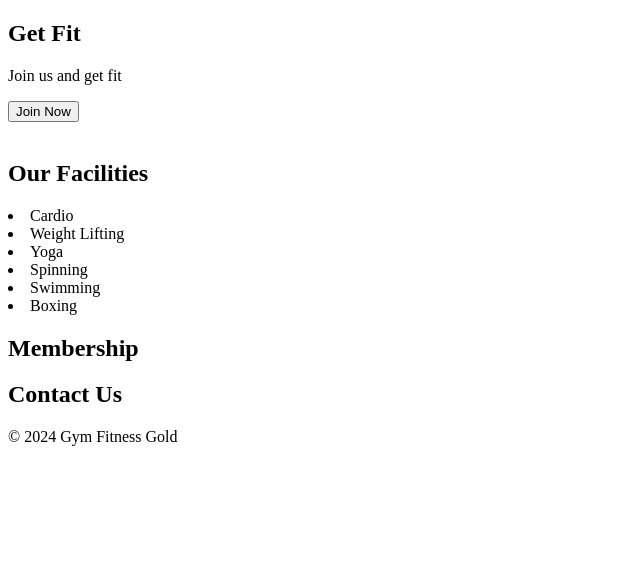
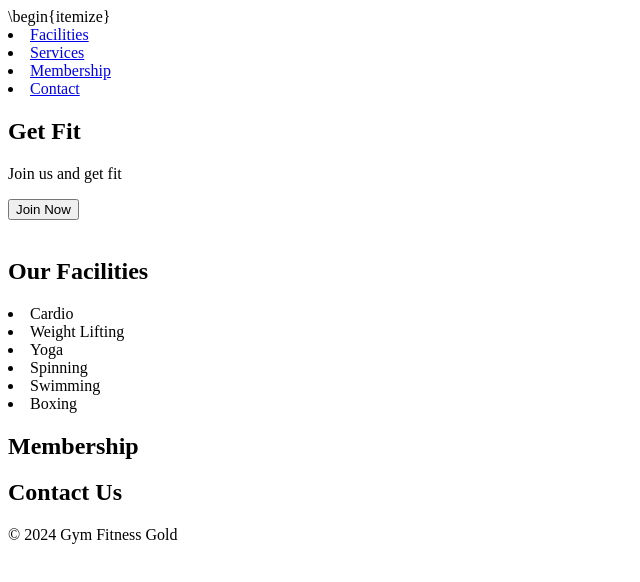
Before and after one commit to RonewaOnly/hexsoftware_gym_website, a plain HTML site: page index.html in a window 1280 px wide. Shown: the whole page, without its empty margins (0-640 px from the left). Drawn offline with Linux system fonts and the light colour scheme.

Commit message:
"Added unordered list to navigation menu in index.html"

```diff
--- a/index.html
+++ b/index.html
@@ -10,6 +10,11 @@
 <body>
     <header>
         <nav>
+            \begin{itemize}
+                <li><a href="#Facilities">Facilities</a></li>
+                <li><a href="#serivces">Services</a></li>
+                <li><a href="#memeberShip">Membership</a></li>
+                <li><a href="#contact">Contact</a></li>
         </nav>
 
     </header>
```
